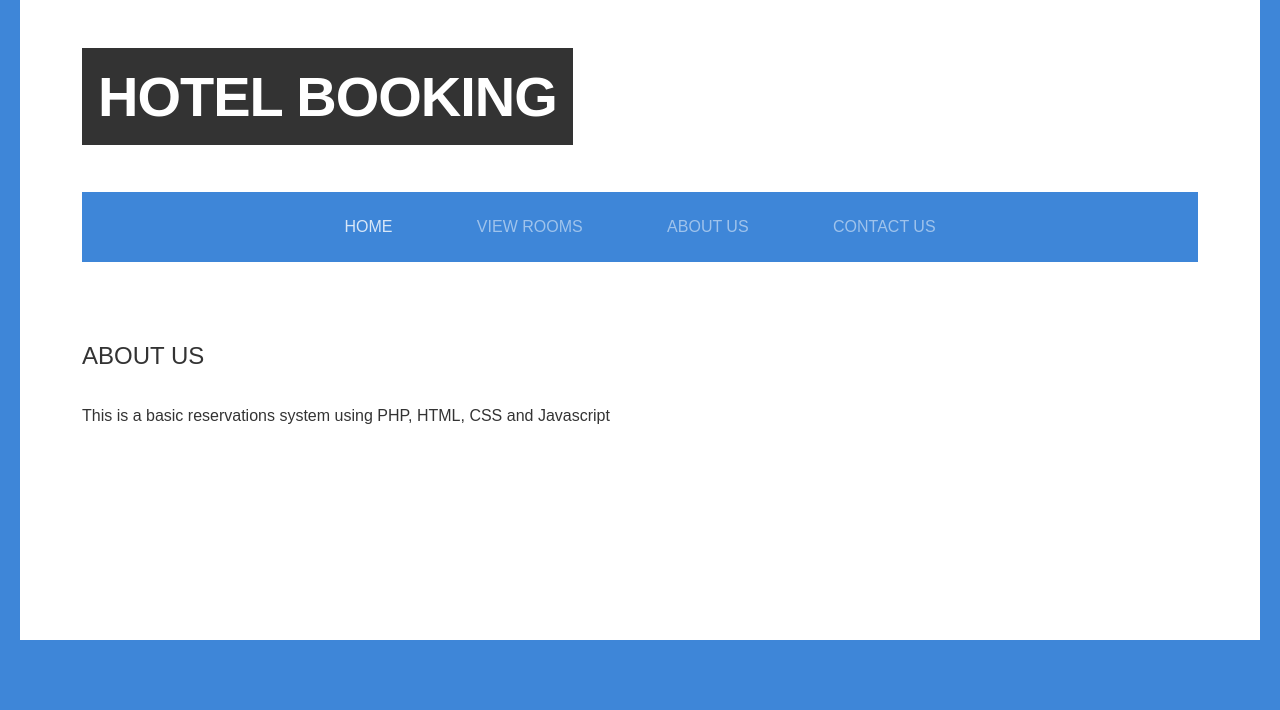
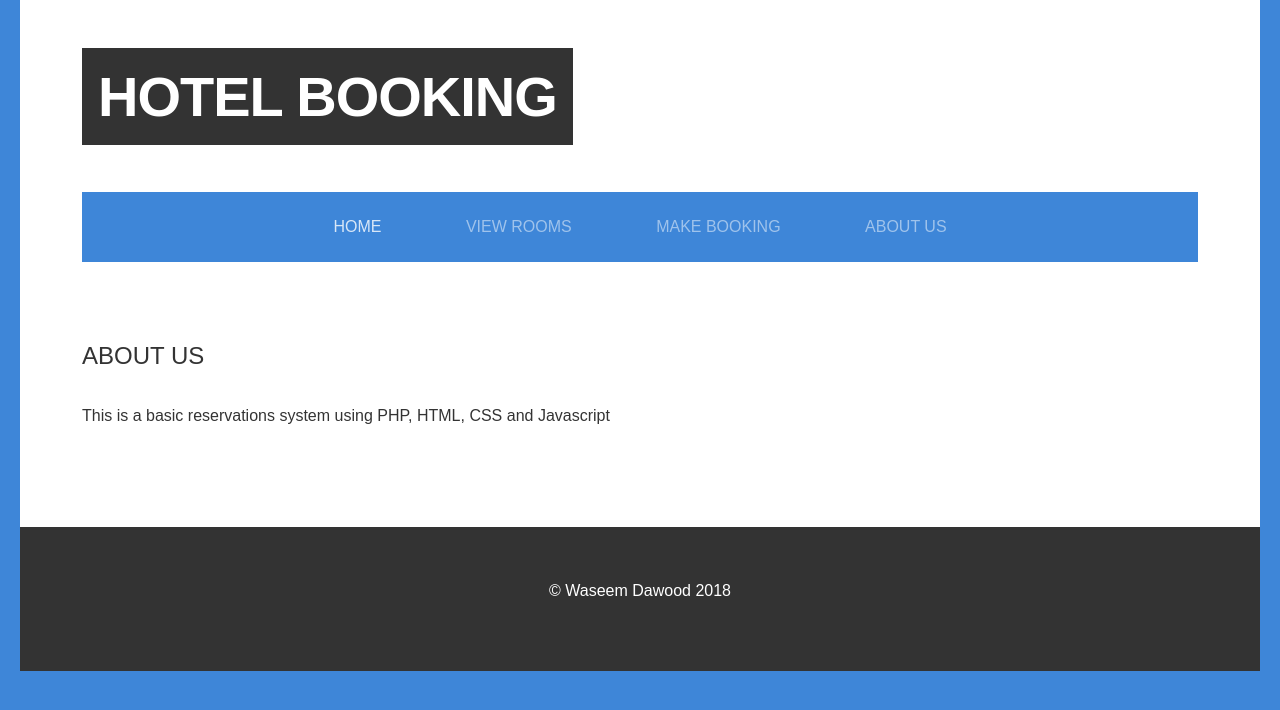
Before and after one commit to waseemd/hotel, a PHP site: page /app/views/aboutus.php in a window 1280 px wide. Shown: the top 710 px of the page. Run offline with PHP 8.4, Linux system fonts and the light colour scheme; a stand-in replaces the project's code that opens the database connection.

Commit message:
Updating header and footer

```diff
--- a/app/page/footer.php
+++ b/app/page/footer.php
@@ -1,3 +1,6 @@
+<div id="footer">
+	<p>&copy; Waseem Dawood 2018</p>
+</div>
 </div>
 </body>
 </html>
--- a/app/page/header.php
+++ b/app/page/header.php
@@ -20,9 +20,9 @@ require '../functions/functions.php';
      </div>
      <div id="menu" class="container">
             <ul>
-                <li class="current_page_item"><a href="#" title="">Home</a></li>
-                <li><a href="#"  title="">View Rooms</a></li>
-                <li><a href="#"  title="">About Us</a></li>
-                <li><a href="#" title="">Contact Us</a></li>
+                <li class="current_page_item"><a href="/" title="">Home</a></li>
+                <li><a href="rooms.php"  title="">View Rooms</a></li>
+                <li><a href="booking.php"  title="">Make Booking</a></li>
+                <li><a href="aboutus.php" title="">About Us</a></li>
             </ul>
       </div>
```
